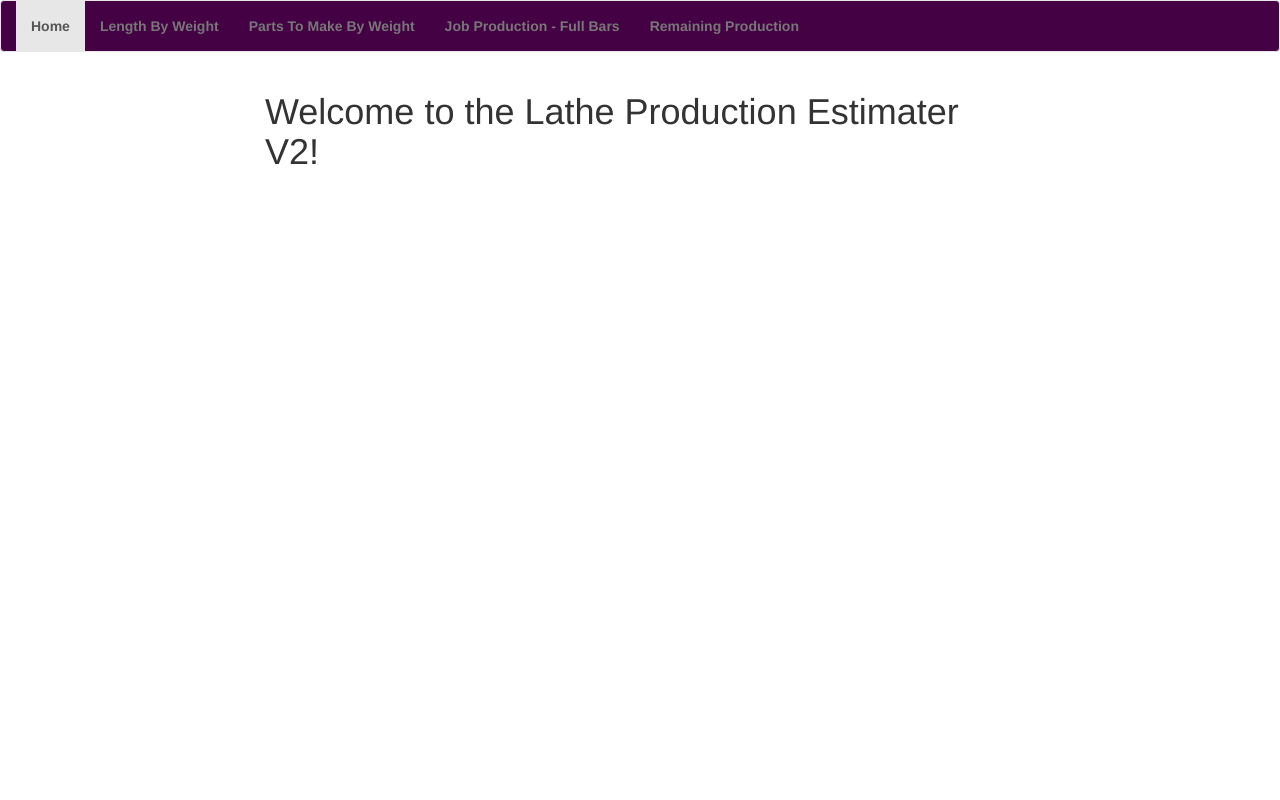
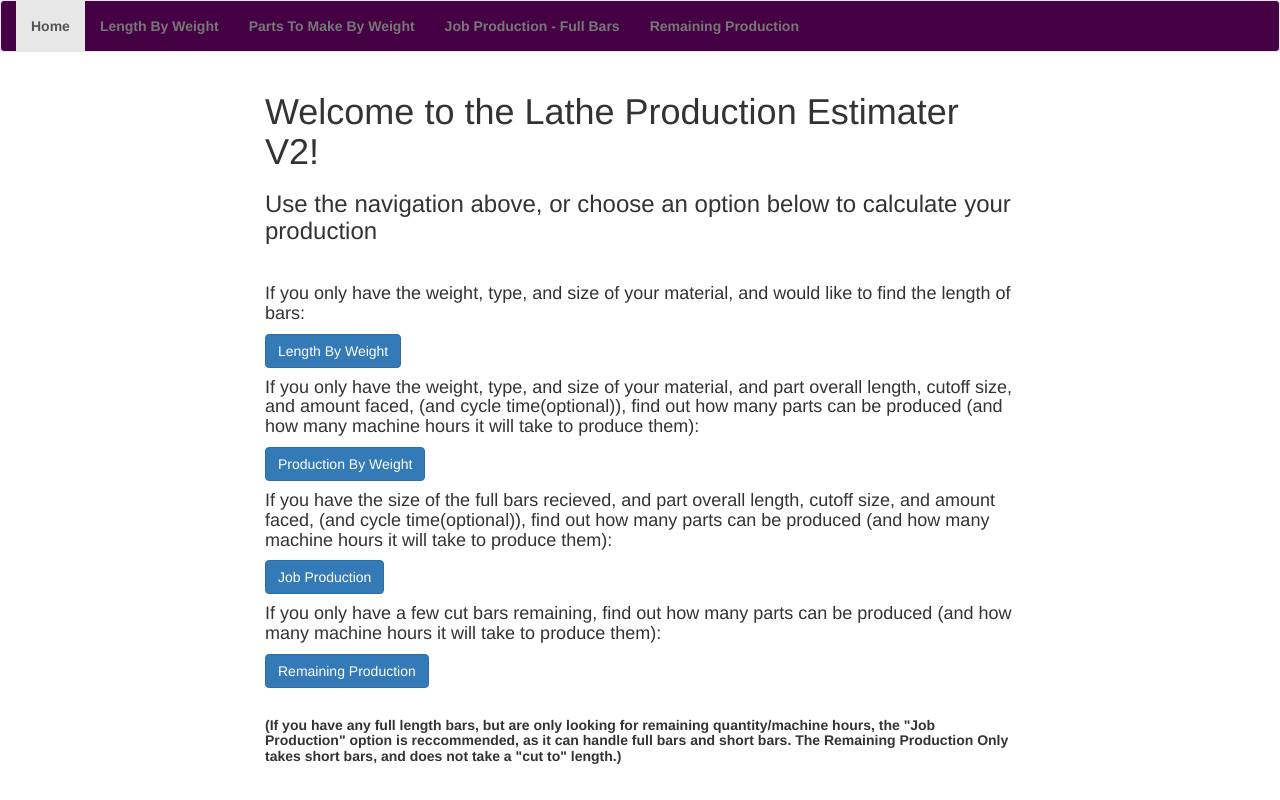
Before and after one commit to DomTripodi93/LatheProductionCalculator, an Angular app: page / in a window 1280 px wide. Built offline with nearby package versions, Linux system fonts and the light colour scheme.

Commit message:
Updated homepage

```diff
--- a/src/app/app.component.ts
+++ b/src/app/app.component.ts
@@ -1,10 +1,21 @@
-import { Component } from '@angular/core';
+import { Component, OnInit } from '@angular/core';
+import { Title } from '@angular/platform-browser';
 
 @Component({
   selector: 'app-root',
   templateUrl: './app.component.html',
   styleUrls: ['./app.component.css']
 })
-export class AppComponent {
-  title = 'frontend';
+export class AppComponent implements OnInit {
+  public constructor(private titleService: Title ) { }
+
+  public setTitle( newTitle: string) {
+    this.titleService.setTitle( newTitle );
+  }
+
+  ngOnInit(){
+    this.setTitle(this.title)
+  }
+
+  title = 'Lathe Status';
 }
--- a/src/app/calculator/calculator.component.html
+++ b/src/app/calculator/calculator.component.html
@@ -2,6 +2,17 @@
   <div class="row">
     <div class="col-xs-12 col-sm-10 col-md-8 col-sm-offset-1 col-md-offset-2">
         <h1>Welcome to the Lathe Production Estimater V2!</h1>
-        <h4></h4>
+        <h3>Use the navigation above, or choose an option below to calculate your production</h3>
+        <br>
+        <h4>If you only have the weight, type, and size of your material, and would like to find the length of bars:</h4>
+        <button routerLink="/length" class="btn btn-primary">Length By Weight</button>
+        <h4>If you only have the weight, type, and size of your material, and part overall length, cutoff size, and amount faced, (and cycle time(optional)), find out how many parts can be produced (and how many machine hours it will take to produce them):</h4>
+        <button routerLink="/weight" class="btn btn-primary">Production By Weight</button>
+        <h4>If you have the size of the full bars recieved, and part overall length, cutoff size, and amount faced, (and cycle time(optional)), find out how many parts can be produced (and how many machine hours it will take to produce them):</h4>
+        <button routerLink="/job" class="btn btn-primary">Job Production</button>
+        <h4>If you only have a few cut bars remaining, find out how many parts can be produced (and how many machine hours it will take to produce them):</h4>
+        <button routerLink="/remaining" class="btn btn-primary">Remaining Production</button>
+        <br><br>
+        <h5><strong>(If you have any full length bars, but are only looking for remaining quantity/machine hours, the "Job Production" option is reccommended, as it can handle full bars and short bars. The Remaining Production Only takes short bars, and does not take a "cut to" length.)</strong></h5>
     </div>
 </div>
```
Also changed, not shown: 1 other file (tests, documents, lock files or other folders).
